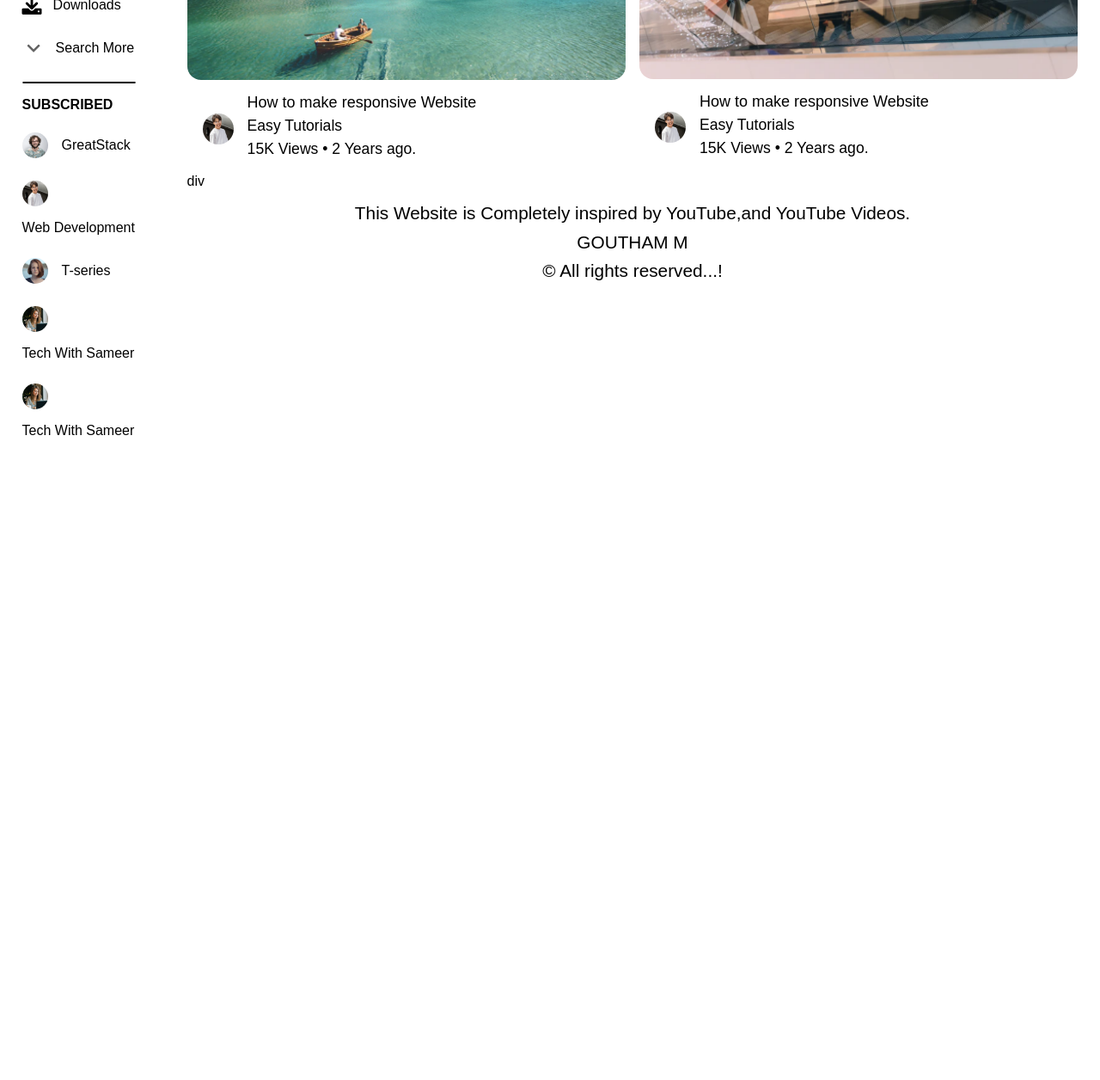
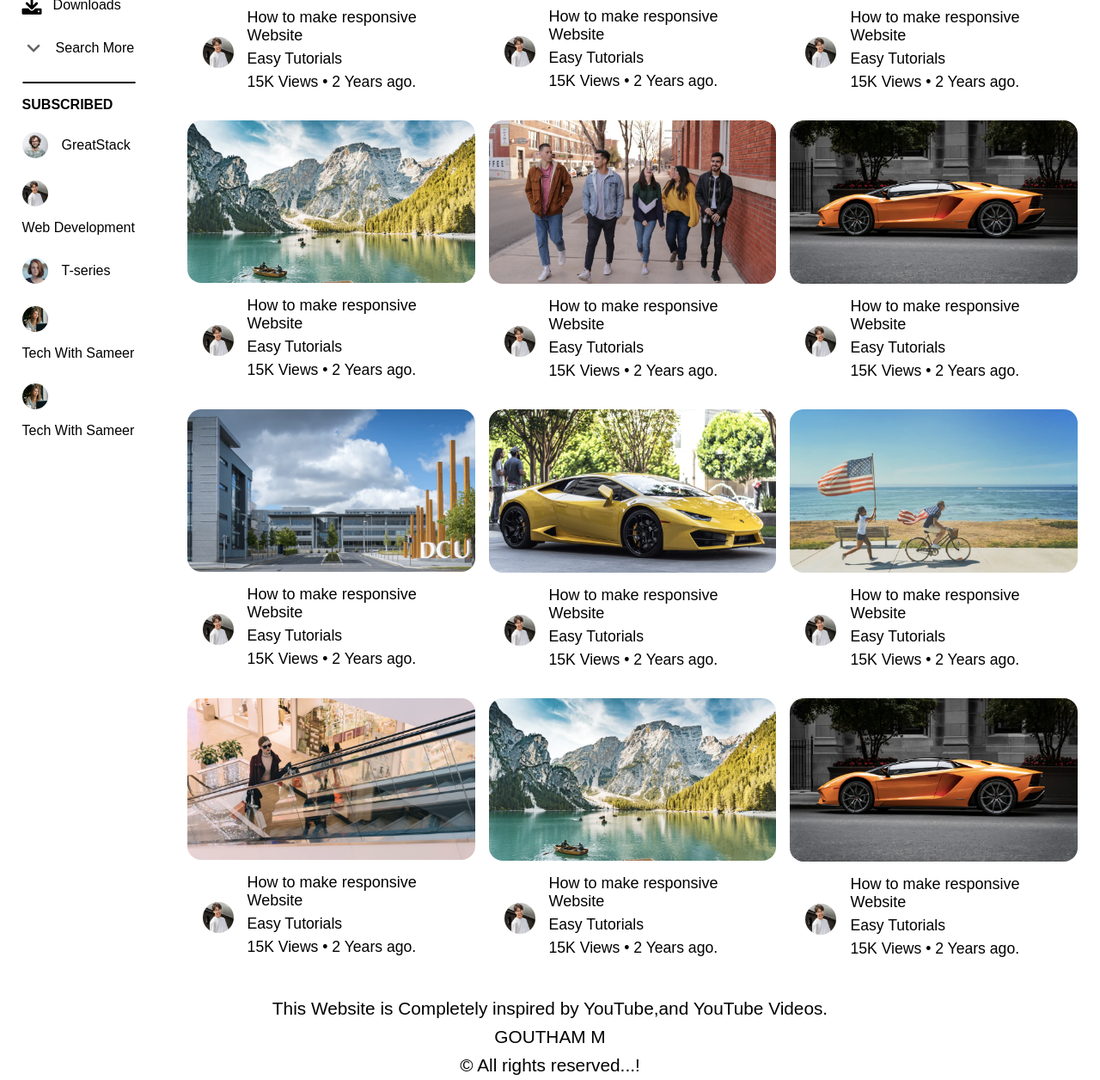
Before and after one commit to Goutham2315/YouTube_Clone, a plain HTML site: page src/index.html in a window 1280 px wide. Shown: the part 284-1540 px from the top of the page at 86% size. Before the commit the page ends 800 px from the top, so only its background shows below. Drawn offline with Linux system fonts and the light colour scheme.

Commit message:
Changed index file

```diff
--- a/src/index.html
+++ b/src/index.html
@@ -126,10 +126,10 @@
                 </div>
             </div>
             <div class="video-list">
-                <a href=""><img src="../Images/thumbnail3.png" alt="thumbnail6"></a>
+                <a href=""><img src="thumbnail3.png" alt="thumbnail6"></a>
 
                 <div class="profile-logo">
-                    <img src="../Images/gerard.png" alt="profile-logo">
+                    <img src="gerard.png" alt="profile-logo">
 
                     <div class="profile-data">
                         <a href="">How to make responsive Website</a>
@@ -139,8 +139,152 @@
 
                 </div>
             </div>
+
+            <div class="video-list">
+                <a href=""><img src="thumbnail2.png" alt="thumbnail6"></a>
+
+                <div class="profile-logo">
+                    <img src="gerard.png" alt="profile-logo">
+
+                    <div class="profile-data">
+                        <a href="">How to make responsive Website</a>
+                        <p>Easy Tutorials</p>
+                        <p>15K Views &bull; <span>2 Years ago. </span></p>
                     </div>
-        div
+
+                </div>
+            </div>
+
+            <div class="video-list">
+                <a href=""><img src="thumbnail4.png" alt="thumbnail6"></a>
+
+                <div class="profile-logo">
+                    <img src="gerard.png" alt="profile-logo">
+
+                    <div class="profile-data">
+                        <a href="">How to make responsive Website</a>
+                        <p>Easy Tutorials</p>
+                        <p>15K Views &bull; <span>2 Years ago. </span></p>
+                    </div>
+
+                </div>
+            </div>
+            <div class="video-list">
+                <a href=""><img src="thumbnail5.png" alt="thumbnail6"></a>
+
+                <div class="profile-logo">
+                    <img src="gerard.png" alt="profile-logo">
+
+                    <div class="profile-data">
+                        <a href="">How to make responsive Website</a>
+                        <p>Easy Tutorials</p>
+                        <p>15K Views &bull; <span>2 Years ago. </span></p>
+                    </div>
+
+                </div>
+            </div>
+            <div class="video-list">
+                <a href=""><img src="thumbnail6.png" alt="thumbnail6"></a>
+
+                <div class="profile-logo">
+                    <img src="gerard.png" alt="profile-logo">
+
+                    <div class="profile-data">
+                        <a href="">How to make responsive Website</a>
+                        <p>Easy Tutorials</p>
+                        <p>15K Views &bull; <span>2 Years ago. </span></p>
+                    </div>
+
+                </div>
+            </div>
+            <div class="video-list">
+                <a href=""><img src="thumbnail7.png" alt="thumbnail6"></a>
+
+                <div class="profile-logo">
+                    <img src="gerard.png" alt="profile-logo">
+
+                    <div class="profile-data">
+                        <a href="">How to make responsive Website</a>
+                        <p>Easy Tutorials</p>
+                        <p>15K Views &bull; <span>2 Years ago. </span></p>
+                    </div>
+
+                </div>
+            </div>
+            <div class="video-list">
+                <a href=""><img src="thumbnail8.png" alt="thumbnail6"></a>
+
+                <div class="profile-logo">
+                    <img src="gerard.png" alt="profile-logo">
+
+                    <div class="profile-data">
+                        <a href="">How to make responsive Website</a>
+                        <p>Easy Tutorials</p>
+                        <p>15K Views &bull; <span>2 Years ago. </span></p>
+                    </div>
+
+                </div>
+            </div>
+            <div class="video-list">
+                <a href=""><img src="thumbnail2.png" alt="thumbnail6"></a>
+
+                <div class="profile-logo">
+                    <img src="gerard.png" alt="profile-logo">
+
+                    <div class="profile-data">
+                        <a href="">How to make responsive Website</a>
+                        <p>Easy Tutorials</p>
+                        <p>15K Views &bull; <span>2 Years ago. </span></p>
+                    </div>
+
+                </div>
+            </div>
+            <div class="video-list">
+                <a href=""><img src="thumbnail3.png" alt="thumbnail6"></a>
+
+                <div class="profile-logo">
+                    <img src="gerard.png" alt="profile-logo">
+
+                    <div class="profile-data">
+                        <a href="">How to make responsive Website</a>
+                        <p>Easy Tutorials</p>
+                        <p>15K Views &bull; <span>2 Years ago. </span></p>
+                    </div>
+
+                </div>
+            </div>
+            <div class="video-list">
+                <a href=""><img src="thumbnail4.png" alt="thumbnail6"></a>
+
+                <div class="profile-logo">
+                    <img src="gerard.png" alt="profile-logo">
+
+                    <div class="profile-data">
+                        <a href="">How to make responsive Website</a>
+                        <p>Easy Tutorials</p>
+                        <p>15K Views &bull; <span>2 Years ago. </span></p>
+                    </div>
+
+                </div>
+            </div>
+            <div class="video-list">
+                <a href=""><img src="thumbnail6.png" alt="thumbnail6"></a>
+
+                <div class="profile-logo">
+                    <img src="gerard.png" alt="profile-logo">
+
+                    <div class="profile-data">
+                        <a href="">How to make responsive Website</a>
+                        <p>Easy Tutorials</p>
+                        <p>15K Views &bull; <span>2 Years ago. </span></p>
+                    </div>
+
+                </div>
+            </div>
+
+        </div>
+    </div>
+
     <footer>
         <div>
             <p class="footer-details">This Website is Completely inspired by YouTube,and YouTube Videos.</p>
```
Lines whose indentation alone changed are shown as unchanged.
